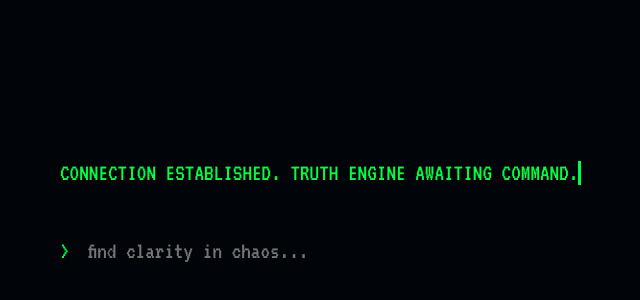
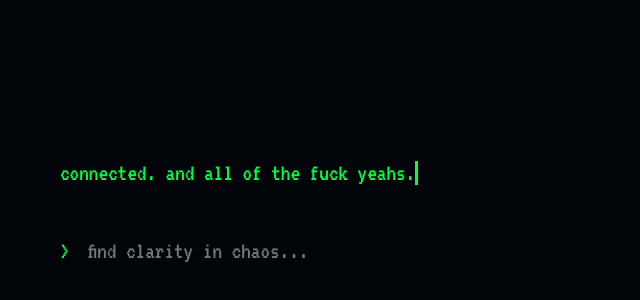
Before and after one commit to Ai-Nspired/te, a plain HTML site: page index.html in a window 1280 px wide. Shown: the part 200-500 px from the top of the page, without its empty margins (180-820 px from the left). Drawn offline with nearby package versions, Linux system fonts and the light colour scheme.

Commit message:
Update index.html

```diff
--- a/index.html
+++ b/index.html
@@ -146,7 +146,7 @@
 <body>
 
     <div class="terminal-window">
-        <p class="typed-text">CONNECTION ESTABLISHED. TRUTH ENGINE AWAITING COMMAND.</p>
+        <p class="typed-text">connected. and all of the fuck yeahs.</p>
         <div class="command-line">
             <input type="text" class="search-input" id="queryInput" placeholder="find clarity in chaos..." autofocus />
         </div>
```
